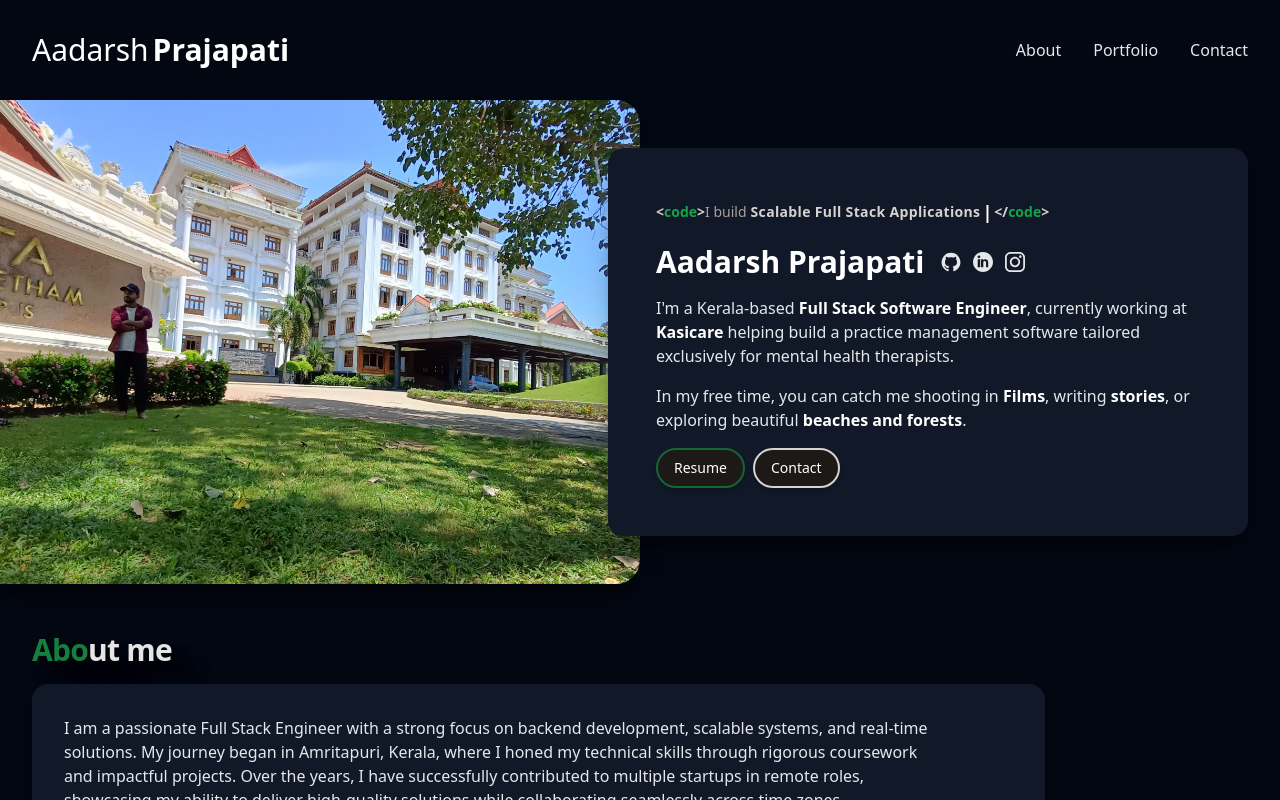
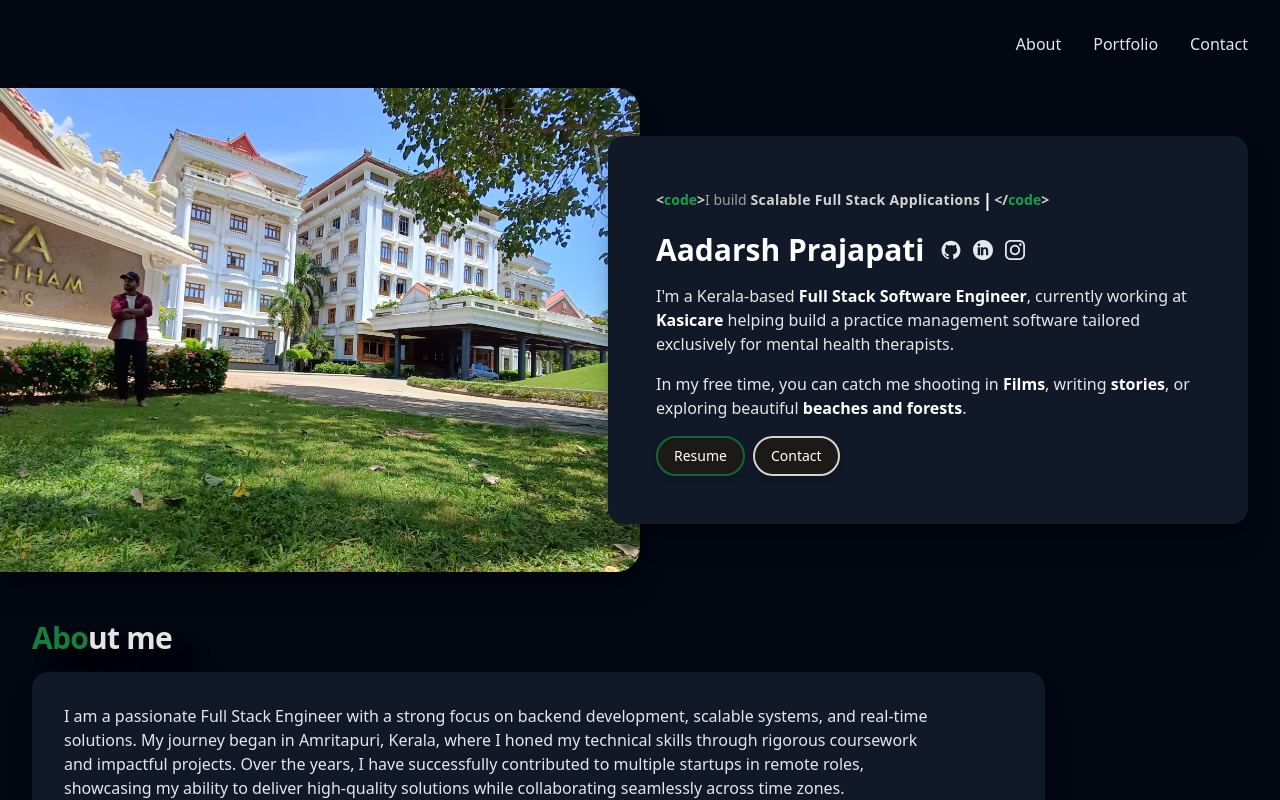
Before and after one commit to Aadarshprajapati777/aadarshPrajapati, a React (Vite) app: page / in a window 1280 px wide. Shown: the top 800 px of the page. Built offline with nearby package versions, Linux system fonts and the light colour scheme.

Commit message:
remove name from header

```diff
--- a/src/components/Header.jsx
+++ b/src/components/Header.jsx
@@ -8,8 +8,7 @@ const Header = () => {
         className="inline-flex items-center rounded-md text-xl text-white focus:outline-none focus:ring-2 focus:ring-green-600 sm:text-3xl"
         href="/"
       >
-        <span className="mr-1 font-brand-primary">Aadarsh</span>
-        <span className="font-brand-primary font-bold">Prajapati</span>
+
       </a>
       <nav className="flex gap-4 sm:gap-8">
         <a
```
